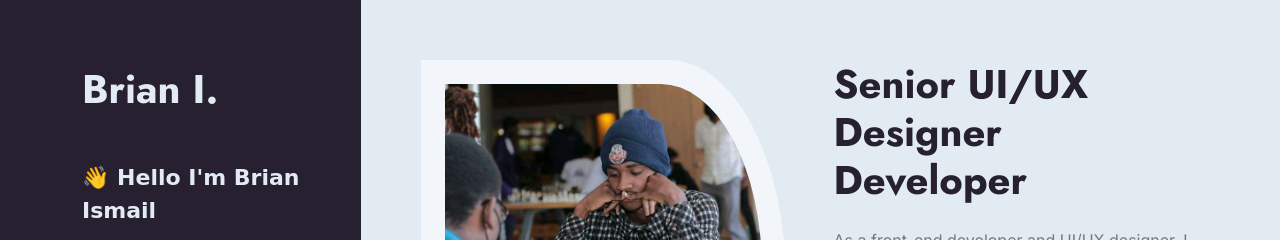
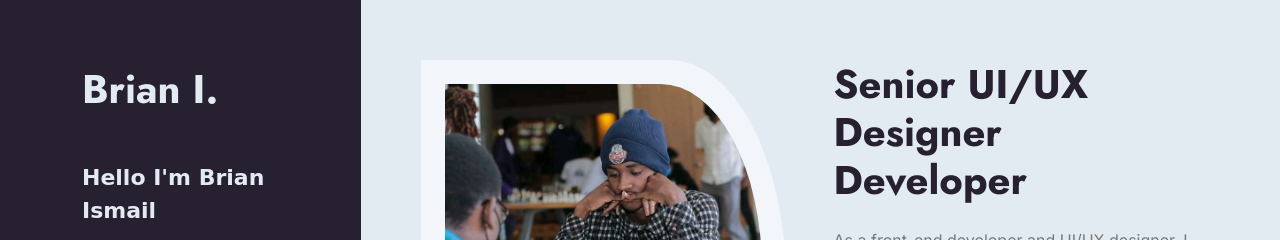
Before and after one commit to Brian-Niar/own-folio, a plain HTML site: page index.html in a window 1280 px wide. Shown: the top 240 px of the page. Drawn offline with nearby package versions, Linux system fonts and the light colour scheme; a web font is replaced by a local one.

Commit message:
Update index.html

```diff
--- a/index.html
+++ b/index.html
@@ -66,7 +66,7 @@
                                 <h1 class="display-6 text-white mb-0">Brian I.</h1>
                             </a>
                             <div class="text-start d-flex flex-column justify-content-center wow fadeInUp" data-wow-delay="0.3s">
-                                <p class="text-white sub-title">👋 Hello I'm Brian Ismail</p>
+                                <p class="text-white sub-title"> Hello I'm Brian Ismail</p>
                                 <img src="./img/kid-toon2.png" width="50px">
                                 <h1 class="display-6 text-white mb-0">Front-end Developer</h1>
                             </div>
```
